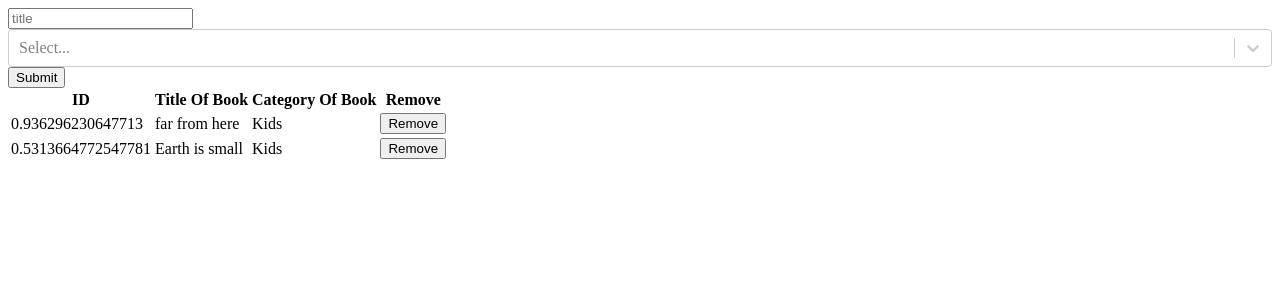
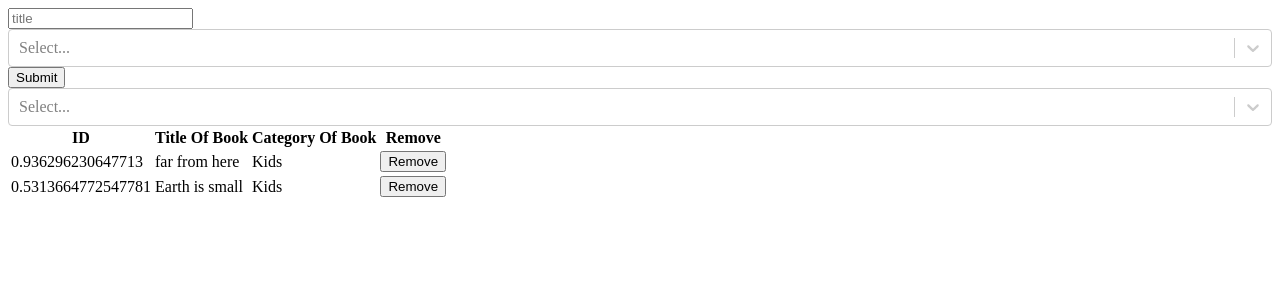
Before and after one commit to Deepakdanger/bookstore_library, a React (Create React App) app: page / in a window 1280 px wide. Shown: the top 300 px of the page. Built offline with nearby package versions, Linux system fonts and the light colour scheme.

Commit message:
Add selectbook as mapdispachtopropsin booklist

```diff
--- a/src/components/CategoryFilter.js
+++ b/src/components/CategoryFilter.js
@@ -2,7 +2,7 @@ import React from 'react';
 import PropTypes from 'prop-types';
 import Select from 'react-select';
 
-const categoryFilter = ({ categorySelect }) => {
+const CategoryFilter = ({ categorySelect }) => {
   const options = [
     { value: 'All', label: 'All' },
     { value: 'action', label: 'Action' },
@@ -16,13 +16,13 @@ const categoryFilter = ({ categorySelect }) => {
 
   return (
     <div>
-      <Select options={options} value="All" onChange={(e) => categorySelect(e)} required />
+      <Select options={options} onChange={(e) => categorySelect(e)} required />
     </div>
   );
 };
 
-categoryFilter.propTypes = {
+CategoryFilter.propTypes = {
   categorySelect: PropTypes.func.isRequired,
 };
 
-export default categoryFilter;
+export default CategoryFilter;
--- a/src/containers/BooksList.js
+++ b/src/containers/BooksList.js
@@ -2,13 +2,24 @@ import React from 'react';
 import { connect } from 'react-redux';
 import PropTypes from 'prop-types';
 import Book from '../components/Book';
-import { removeBookAction } from '../actions';
+import { removeBookAction, filterBookAction } from '../actions';
+import CategoryFilter from '../components/CategoryFilter';
 
-const BooksList = ({ books, removeBook }) => {
+const BooksList = ({
+  books, removeBook, selectBook,
+}) => {
   const handleRemoveBook = (book) => removeBook(book);
+  const categorySelect = (e) => {
+    selectBook(e.value);
+  };
+
+
+
   const printBook = books.map((book) => (<Book key={`book-${book.bookId}`} book={book} removeBook={() => handleRemoveBook(book)} />));
+
   return (
     <div className="booklist">
+      <CategoryFilter categorySelect={categorySelect} />
       <table className="booklist-table">
         <thead>
           <tr className="booklist-row">
@@ -29,9 +40,13 @@ const BooksList = ({ books, removeBook }) => {
 BooksList.propTypes = {
   books: PropTypes.arrayOf(PropTypes.object).isRequired,
   removeBook: PropTypes.func.isRequired,
+  selectBook: PropTypes.func.isRequired,
+  filter: PropTypes.string.isRequired,
 };
 
-const mapStateToProps = (state) => ({ books: state.books });
+const mapStateToProps = (state) => ({
+  books: state.books,
+});
 
 const mapDispatchToProps = (dispatch) => ({
   removeBook: (book) => dispatch(removeBookAction(book)),
--- a/src/reducers/filter.js
+++ b/src/reducers/filter.js
@@ -3,7 +3,8 @@ import { CHANGE_FILTER } from '../actions/index';
 const filterReducer = (state = 'All', action) => {
   switch (action.type) {
     case CHANGE_FILTER:
-      return action.fiter;
+      console.log(action);
+      return action.filter;
     default:
       return state;
   }
```
